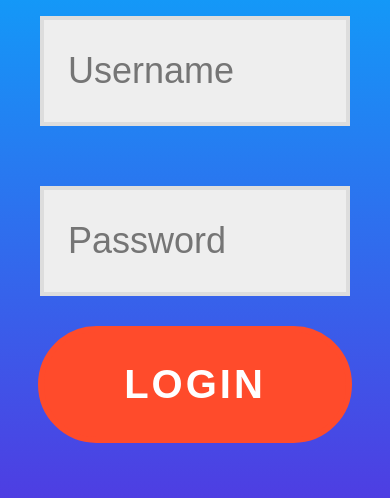
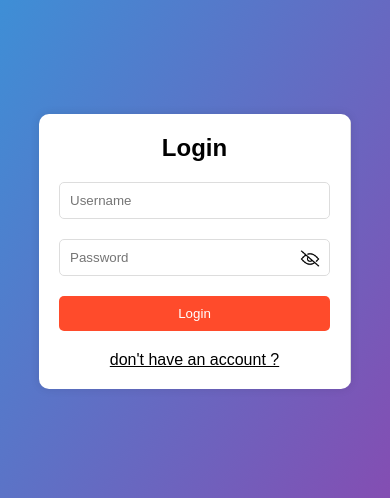
Before and after one commit to Arnaudvitale/echecs-en-ligne, a website: page public/phone/loginphone.html in a window 390 px wide. Shown: the part 171-669 px from the top of the page. Drawn offline with Linux system fonts and the light colour scheme.

Commit message:
[+] changed login phone and fixed a lot of things

```diff
--- a/public/js/app.js
+++ b/public/js/app.js
@@ -327,3 +327,7 @@ document.getElementById("logout-btn").addEventListener("click", function() {
         window.location.href = '/index.html';
     });
 });
+
+document.getElementById('myBoard').addEventListener('touchmove', function(e) {
+    e.preventDefault();
+}, { passive: false });
--- a/public/pc/loginpc.css
+++ b/public/pc/loginpc.css
@@ -241,3 +241,7 @@ input {
 .toggle-password-visibility:hover {
     filter: brightness(0) saturate(100%) invert(29%) sepia(99%) saturate(1360%) hue-rotate(189deg) brightness(99%) contrast(91%);
 }
+
+input[type="text"], input[type="password"] {
+    padding-right: 30px;
+}
--- a/public/phone/loginphone.css
+++ b/public/phone/loginphone.css
@@ -1,66 +1,76 @@
-@import url('https://fonts.googleapis.com/css?family=Montserrat:400,800');
+* {
+  margin: 0;
+  padding: 0;
+  box-sizing: border-box;
+  font-family: Arial, sans-serif;
+}
 
 body {
-  font-size: 24px;
-  background: linear-gradient(to bottom, #00b7ff, #641bda);
+  background: linear-gradient(120deg, #3498db, #8e44ad);
+  display: flex;
+  justify-content: center;
+  align-items: center;
+  min-height: 100vh;
+}
+
+.container {
+  background-color: white;
+  border-radius: 10px;
+  box-shadow: 0 0 10px rgba(0, 0, 0, 0.1);
+  overflow: hidden;
+  width: 80%;
+  max-width: 500px;
+}
+
+.form-container {
+  padding: 20px;
+}
+
+.sign-in-container {
+  border-right: 1px solid #ddd;
+}
+
+.sign-up-container {
+  display: none;
+}
+
+form {
+  display: flex;
+  flex-direction: column;
 }
 
 h1 {
-  font-weight: bold;
-  font-size: 80px;
-  margin: 0;
+  margin-bottom: 20px;
+  font-size: 24px;
+  text-align: center;
+}
+
+input {
+  margin-bottom: 20px;
+  padding: 10px;
+  border: 1px solid #ddd;
+  border-radius: 5px;
 }
 
 button {
-  border-radius: 80px;
-  border: 6px solid #FF4B2B;
+  padding: 10px;
+  border: 1px solid #FF4B2B;
   background-color: #FF4B2B;
-  color: #FFFFFF;
-  font-size: 40px;
-  font-weight: bold;
-  padding: 30px 80px;
-  letter-spacing: 3px;
-  text-transform: uppercase;
+  color: white;
+  border: none;
+  border-radius: 5px;
+  cursor: pointer;
 }
 
-button:focus {
-  outline: none;
-}
-
-form {
-  height: 100vh;
-  display: flex;
-  flex-direction: column;
-  justify-content: center;
-  align-items: center;
-  text-align: center;
-  padding: 0 60px;
-}
-
-input {
-  background-color: #eee;
-  border: 4px solid #ddd;
-  padding: 30px 24px;
-  margin: 30px 0;
-  width: 100%;
-  font-size: 36px;
-}
-
-.sign-in-container {
-  font-weight: 100;
-}
-
-.sign-up-container {
-  font-weight: 100;
-  display: none;
+button:hover {
+  background-color: #d44228;
 }
 
 p {
-  font-size: 1.5em;
-  font-weight: bold;
-  margin-top: 60px;
+  text-align: center;
   text-decoration: underline;
   cursor: pointer;
+  margin-top: 20px;
 }
 
 @keyframes shake {
@@ -78,18 +88,27 @@ p {
 }
 
 .shake {
-  animation: shake 0.82s cubic-bezier(.36,.07,.19,.97) both;
+  animation: shake 0.82s forwards;
+}
+
+@keyframes fade-in {
+  from { opacity: 0; }
+  to { opacity: 1; }
 }
 
 .fade-in {
-  animation: fadeIn 1.8s ease-in-out;
+  animation: fade-in 1.8s forwards;
 }
 
-@keyframes fadeIn {
-  from {
-      opacity: 0;
-  }
-  to {
-      opacity: 1;
-  }
+.toggle-password-visibility {
+  position: absolute;
+  right: 18%;
+  top: 51%;
+  transform: translateY(-50%);
+  height: 20px;
+  width: 20px;
 }
+
+input[type="text"], input[type="password"] {
+  padding-right: 30px;
+}
--- a/public/phone/loginphone.html
+++ b/public/phone/loginphone.html
@@ -2,6 +2,7 @@
 <html lang="en">
 <head>
     <meta charset="UTF-8">
+    <meta name="viewport" content="width=device-width, initial-scale=1.0, user-scalable=no">
     <title>Login page</title>
     <link rel="website icon" type="png" href="../img/icon/chessicon.png">
     <link rel="stylesheet" href="/phone/loginphone.css">
@@ -13,6 +14,7 @@
                 <h1>Login</h1>
                 <input type="text" id="username" placeholder="Username" required/>
                 <input type="password" id="password" placeholder="Password" required/>
+                <img class="toggle-password-visibility" src="../img/pwd/closedeye.png" style="cursor: pointer;"/>
                 <button type="submit">Login</button>
                 <p>don't have an account ?</p>
             </form>
@@ -22,6 +24,7 @@
                 <h1>Create Account</h1>
                 <input type="text" id="reg-username" placeholder="Username" required/>
                 <input type="password" id="reg-password" placeholder="Password" required/>
+                <img class="toggle-password-visibility" src="../img/pwd/closedeye.png" style="cursor: pointer;"/>
                 <button type="submit">Register</button>
                 <p>Already have an account ?</p>
             </form>
--- a/public/phone/loginphone.js
+++ b/public/phone/loginphone.js
@@ -104,3 +104,22 @@ document.querySelector(".sign-up-container p").addEventListener("click", functio
     document.querySelector(".sign-in-container").style.display = "block";
     addFadeInAnimation(document.querySelector(".sign-in-container"));
 });
+
+// Function to toggle password visibility
+function togglePasswordVisibility(event) {
+    const img = event.target;
+    const input = img.previousElementSibling;
+
+    if (input.type === 'password') {
+        input.type = 'text';
+        img.src = '../img/pwd/eye.png';
+    } else {
+        input.type = 'password';
+        img.src = '../img/pwd/closedeye.png';
+    }
+}
+
+// add event listeners to all toggle password visibility images
+document.querySelectorAll('.toggle-password-visibility').forEach(img => {
+    img.addEventListener('click', togglePasswordVisibility);
+});
```
Also changed, not shown: public/chessPhone.html (+1 -1 lines).
